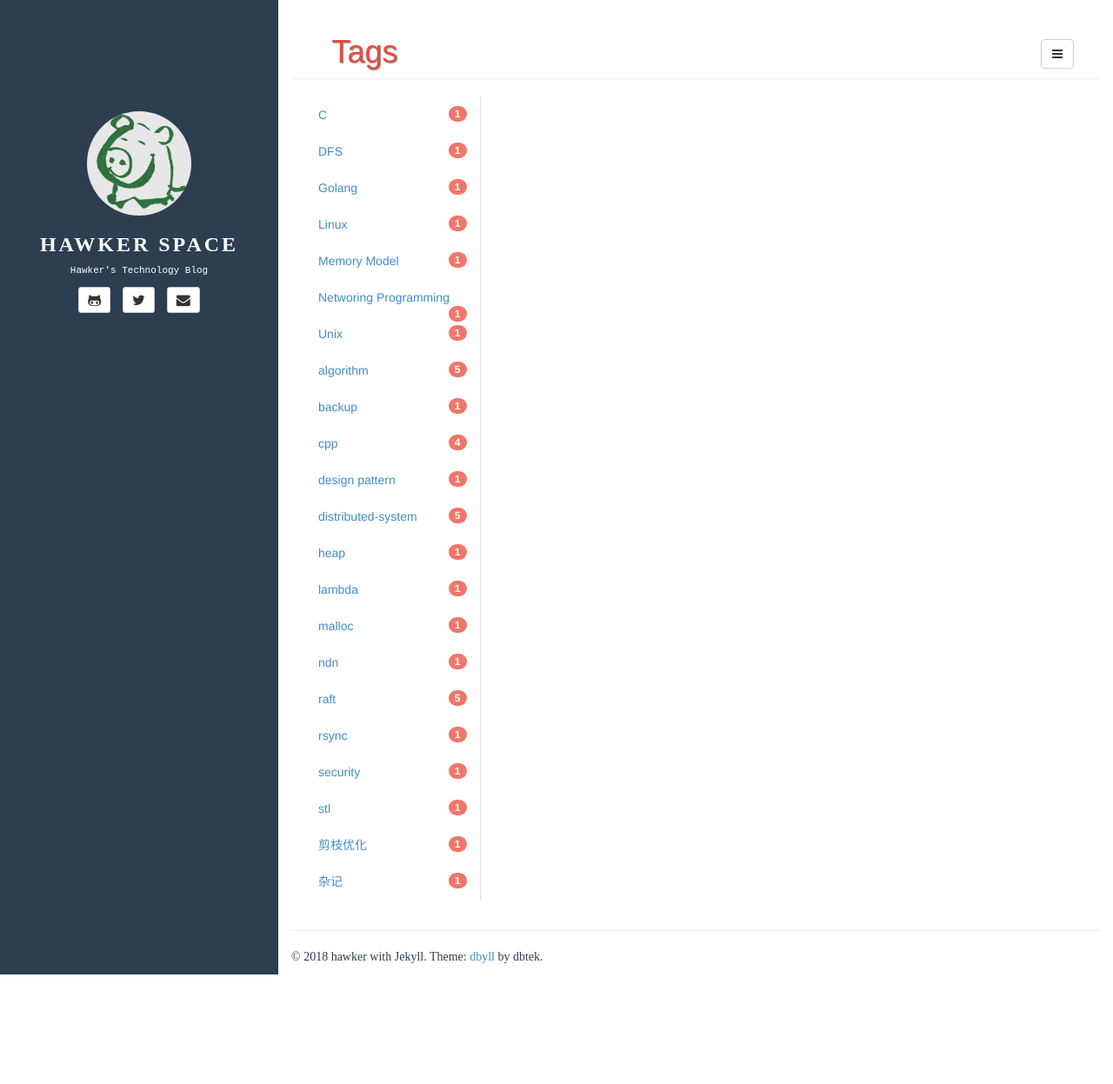
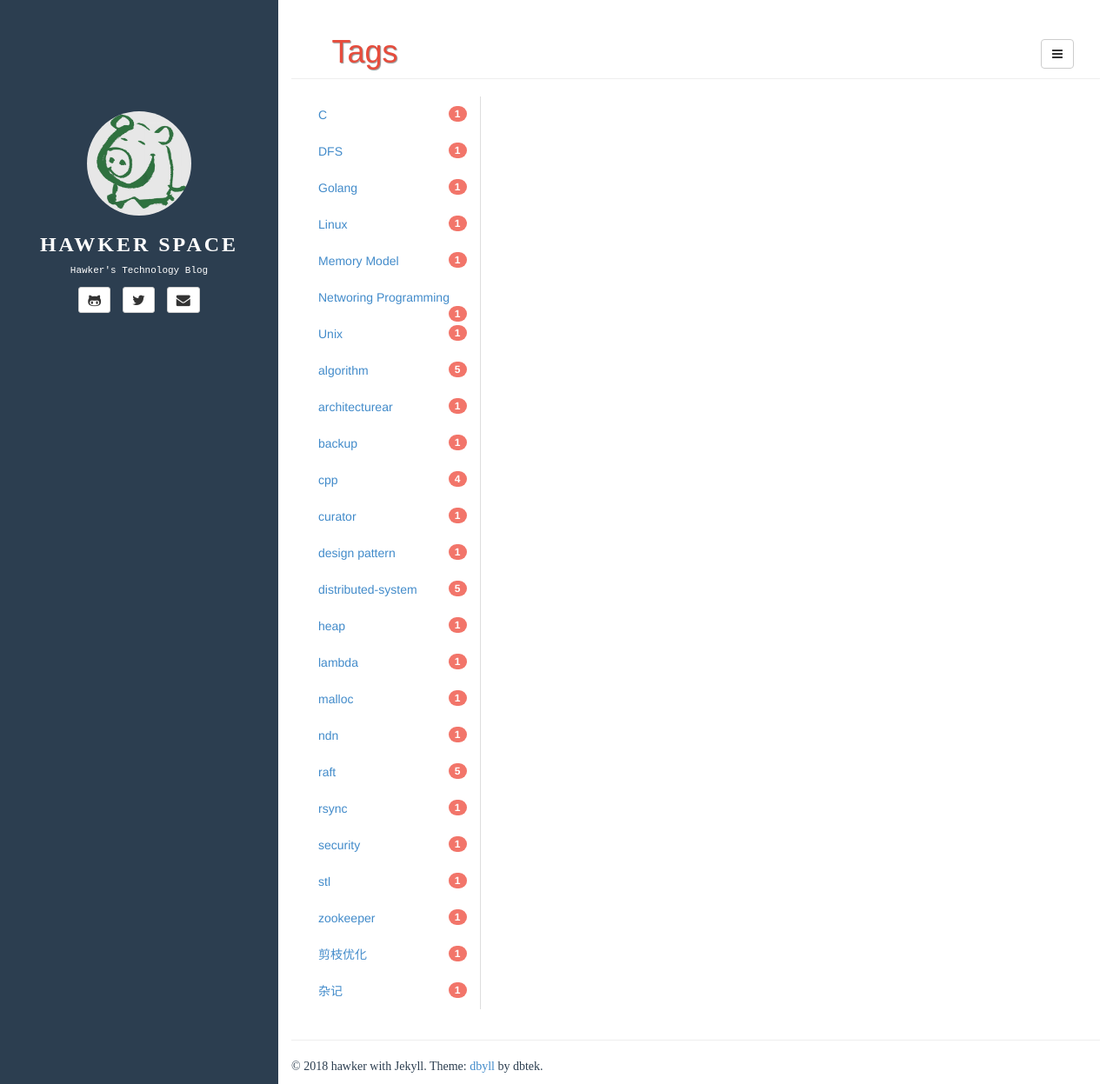
Before and after one commit to hawkxiang/hawkxiang.github.io, a Jekyll site: the page built from tags/index.html, in a window 1280 px wide and 1247 px high. Shown: the whole window at 87% size. Built offline with Jekyll 4.4.1, drawn with Linux system fonts in a browser that asks for light colours; comment, search, counter and statistics services are not loaded; a file with an impossible date is left out.

Commit message:
Update 2018-01-31-zookeeper-watcher-reconnect.md

```diff
--- a/_posts/2018.01-31/2018-01-31-zookeeper-watcher-reconnect.md
+++ b/_posts/2018.01-31/2018-01-31-zookeeper-watcher-reconnect.md
@@ -3,13 +3,13 @@ layout: post
 title: Zookeeper Client架构分析——ZK链接无法重连问题排查
 author: hawker
 permalink: /2018/01/zookeeper-watcher-reconnect.html
-date: 2018-01-139 20:00:00
+date: 2018-01-31 20:00:00
 category:
     - 编程
 tags:
-    - Zookeeper
-    - Curator
-    - architecture
+    - zookeeper
+    - curator
+    - architecturear
 ---
 本篇将通过工作遇到的“Zookeeper无法重连”问题，深入Zookeeper Client和Curator进行架构分析，解析出现改问题的原因。网上很多文章介绍了Zookeeper Client特别是Curator的用法，但是鲜有资料分享两者的内部实现和工作原理。既然，本篇文章是为了解决针对性问题，故而文章分为三段进行阐述：What、Why、How。
 
```
